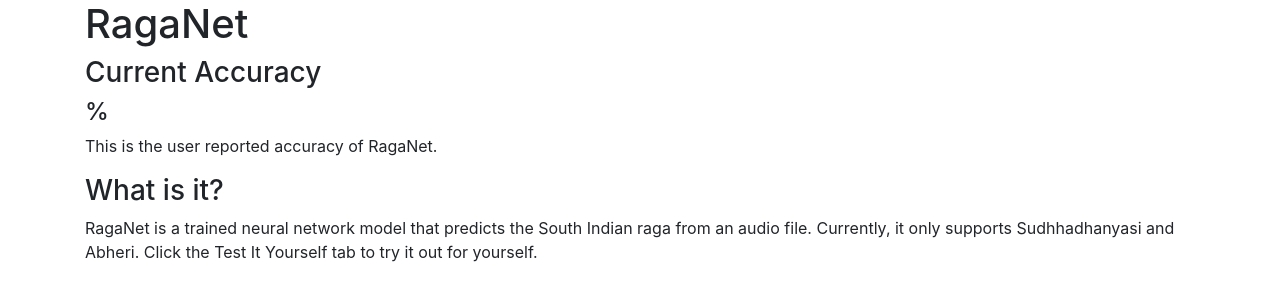
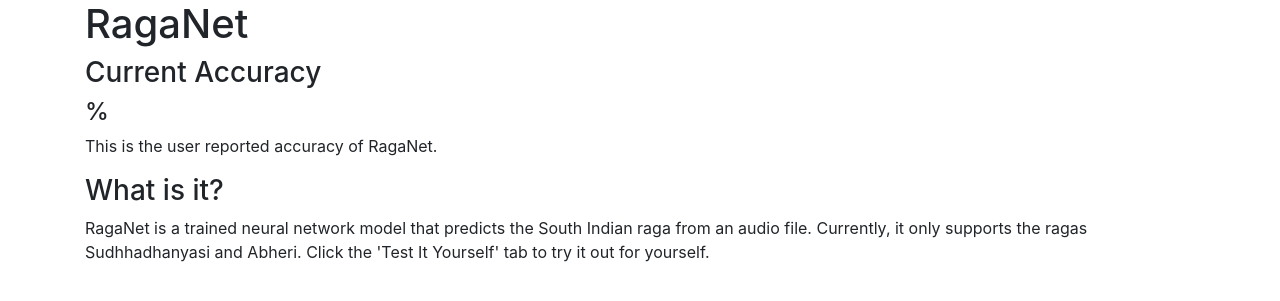
Before and after one commit to mangomadhava/raganet_website, a Flask app: template flask_app/templates/index.html in a window 1280 px wide. Shown: the part 56-357 px from the top of the page. Run offline with Flask 2, Linux system fonts and the light colour scheme; the template is opened without the code that fills it: most values are stand-ins (such as "Sample title", 1, 10 or a date in 2020); some libraries are stand-ins or nearby versions.

Commit message:
minor fixes

```diff
--- a/flask_app/templates/index.html
+++ b/flask_app/templates/index.html
@@ -4,10 +4,10 @@
 
 <h1 id="raganet">RagaNet</h1>
 <h3 id="current-accuracy">Current Accuracy</h3>
-<h4>{{doublt(acc) * 100 }} % </h4>
+<h4>{{float(acc) * 100 }} % </h4>
 <p>This is the user reported accuracy of RagaNet. </p>
 <h3 id="what-is-it-">What is it?</h3>
-<p>RagaNet is a trained neural network model that predicts the South Indian raga from an audio file. Currently, it only supports Sudhhadhanyasi and Abheri. Click the Test It Yourself tab to try it out for yourself. </p>
+<p>RagaNet is a trained neural network model that predicts the South Indian raga from an audio file. Currently, it only supports the ragas Sudhhadhanyasi and Abheri. Click the 'Test It Yourself' tab to try it out for yourself. </p>
 
 
 {% endblock %}
```
